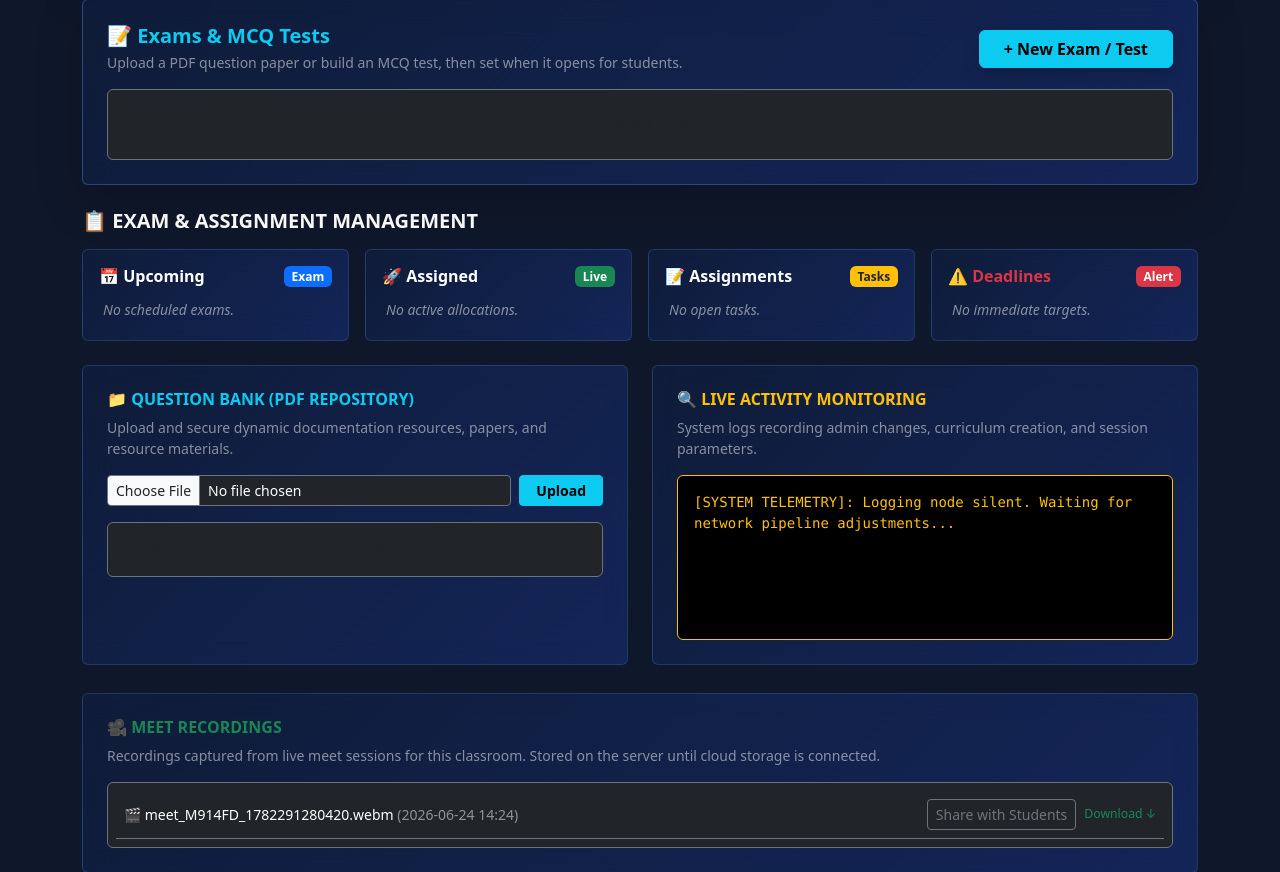
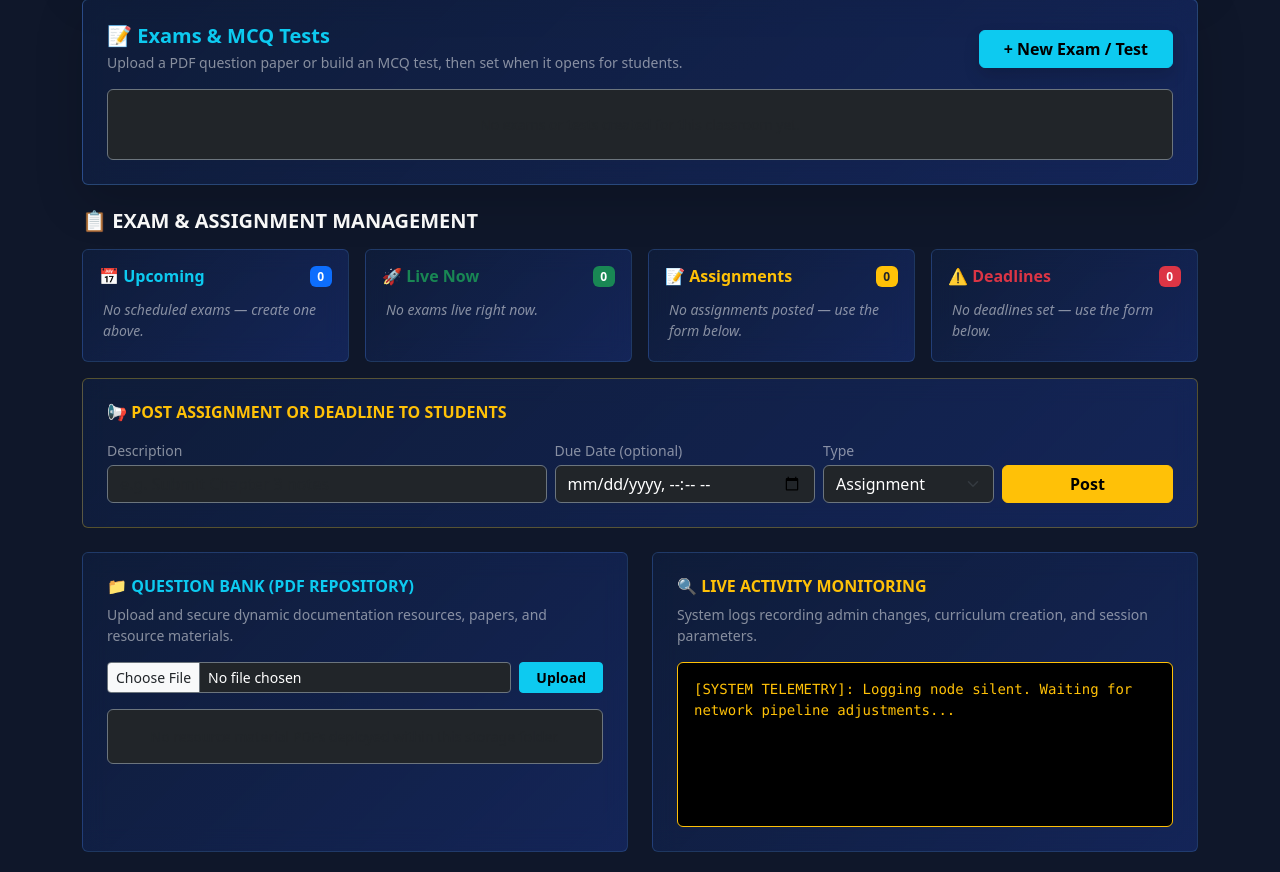
Before and after one commit to Jaskiratkaur912/ExamGuard-AI, a Flask app: page /classroom/M914FD in a window 1280 px wide. Shown: the part 389-1261 px from the top of the page. Run offline with Flask 3, Linux system fonts and the light colour scheme; the visitor is signed in with stand-in values (Sample User, id 1).

Commit message:
Updated classroom page

```diff
--- a/templates/classroom.html
+++ b/templates/classroom.html
@@ -71,20 +71,21 @@
     </div>
 
     <h4 class="fw-bold text-white mb-3 fs-5 text-uppercase tracking-wider text-info">📋 Exam & Assignment Management</h4>
-    <div class="row g-3 mb-4">
+
+    {# Live panels — auto-populated from exam papers above; assignments posted below #}
+    <div class="row g-3 mb-3">
 
       <div class="col-md-3">
         <div class="card glass-panel p-3 h-100">
-          <h6 class="fw-bold text-white mb-2 d-flex justify-content-between align-items-center">
-            📅 Upcoming
-            <span class="badge bg-primary text-white style="font-size:10px;">Exam</span>
+          <h6 class="fw-bold text-info mb-2 d-flex justify-content-between align-items-center">
+            📅 Upcoming <span class="badge bg-primary">{{ exams.upcoming|length }}</span>
           </h6>
           <div class="scroll-pane small text-white-50">
             {% if not exams.upcoming %}
-              <p class="fst-italic p-1 m-0">No scheduled exams.</p>
+              <p class="fst-italic p-1 m-0">No scheduled exams — create one above.</p>
             {% endif %}
             {% for item in exams.upcoming %}
-              <div class="p-2 mb-1 bg-dark bg-opacity-30 rounded border border-secondary text-white">{{ item }}</div>
+              <div class="p-2 mb-1 bg-dark bg-opacity-30 rounded border border-info border-opacity-25 text-white lh-sm">{{ item }}</div>
             {% endfor %}
           </div>
         </div>
@@ -92,16 +93,15 @@
 
       <div class="col-md-3">
         <div class="card glass-panel p-3 h-100">
-          <h6 class="fw-bold text-white mb-2 d-flex justify-content-between align-items-center">
-            🚀 Assigned
-            <span class="badge bg-success text-white">Live</span>
+          <h6 class="fw-bold text-success mb-2 d-flex justify-content-between align-items-center">
+            🚀 Live Now <span class="badge bg-success">{{ exams.assigned_exams|length }}</span>
           </h6>
           <div class="scroll-pane small text-white-50">
             {% if not exams.assigned_exams %}
-              <p class="fst-italic p-1 m-0">No active allocations.</p>
+              <p class="fst-italic p-1 m-0">No exams live right now.</p>
             {% endif %}
             {% for item in exams.assigned_exams %}
-              <div class="p-2 mb-1 bg-dark bg-opacity-30 rounded border border-secondary text-white">{{ item }}</div>
+              <div class="p-2 mb-1 bg-success bg-opacity-10 rounded border border-success border-opacity-25 text-success lh-sm">{{ item }}</div>
             {% endfor %}
           </div>
         </div>
@@ -109,16 +109,22 @@
 
       <div class="col-md-3">
         <div class="card glass-panel p-3 h-100">
-          <h6 class="fw-bold text-white mb-2 d-flex justify-content-between align-items-center">
-            📝 Assignments
-            <span class="badge bg-warning text-dark">Tasks</span>
+          <h6 class="fw-bold text-warning mb-2 d-flex justify-content-between align-items-center">
+            📝 Assignments <span class="badge bg-warning text-dark">{{ exams.assigned_assignments|length }}</span>
           </h6>
           <div class="scroll-pane small text-white-50">
             {% if not exams.assigned_assignments %}
-              <p class="fst-italic p-1 m-0">No open tasks.</p>
+              <p class="fst-italic p-1 m-0">No assignments posted — use the form below.</p>
             {% endif %}
             {% for item in exams.assigned_assignments %}
-              <div class="p-2 mb-1 bg-dark bg-opacity-30 rounded border border-secondary text-white">{{ item }}</div>
+              <div class="p-2 mb-1 bg-dark bg-opacity-30 rounded border border-warning border-opacity-25 text-white lh-sm d-flex justify-content-between align-items-start gap-2">
+                <span>{{ item }}</span>
+                <form action="/classroom/{{ classroom.token }}/delete-assignment" method="POST" style="flex-shrink:0;">
+                  <input type="hidden" name="kind" value="assignment">
+                  <input type="hidden" name="index" value="{{ loop.index0 }}">
+                  <button type="submit" class="btn btn-sm btn-outline-danger py-0 px-1" style="font-size:10px;" onclick="return confirm('Remove this assignment?')">✕</button>
+                </form>
+              </div>
             {% endfor %}
           </div>
         </div>
@@ -127,20 +133,54 @@
       <div class="col-md-3">
         <div class="card glass-panel p-3 h-100">
           <h6 class="fw-bold text-danger mb-2 d-flex justify-content-between align-items-center">
-            ⚠️ Deadlines
-            <span class="badge bg-danger text-white">Alert</span>
+            ⚠️ Deadlines <span class="badge bg-danger">{{ exams.deadlines|length }}</span>
           </h6>
           <div class="scroll-pane small text-white-50">
             {% if not exams.deadlines %}
-              <p class="fst-italic p-1 m-0">No immediate targets.</p>
+              <p class="fst-italic p-1 m-0">No deadlines set — use the form below.</p>
             {% endif %}
             {% for item in exams.deadlines %}
-              <div class="p-2 mb-1 bg-danger bg-opacity-10 rounded border border-danger text-danger fw-bold">{{ item }}</div>
+              <div class="p-2 mb-1 bg-danger bg-opacity-10 rounded border border-danger text-danger fw-bold lh-sm d-flex justify-content-between align-items-start gap-2">
+                <span>{{ item }}</span>
+                <form action="/classroom/{{ classroom.token }}/delete-assignment" method="POST" style="flex-shrink:0;">
+                  <input type="hidden" name="kind" value="deadline">
+                  <input type="hidden" name="index" value="{{ loop.index0 }}">
+                  <button type="submit" class="btn btn-sm btn-outline-danger py-0 px-1" style="font-size:10px;" onclick="return confirm('Remove this deadline?')">✕</button>
+                </form>
+              </div>
             {% endfor %}
           </div>
         </div>
       </div>
 
+    </div>
+
+    {# Post a new assignment or deadline — students see this instantly #}
+    <div class="card glass-panel p-4 mb-4" style="border-color: rgba(250,204,21,0.3) !important;">
+      <h6 class="fw-bold text-warning mb-3 fs-6 text-uppercase">📢 Post Assignment or Deadline to Students</h6>
+      <form action="/classroom/{{ classroom.token }}/post-assignment" method="POST">
+        <div class="row g-2 align-items-end">
+          <div class="col-md-5">
+            <label class="form-label text-white-50 small mb-1">Description</label>
+            <input type="text" name="assignment_text" class="form-control bg-dark text-white border-secondary"
+                   placeholder="e.g. Submit Chapter 3 notes" required>
+          </div>
+          <div class="col-md-3">
+            <label class="form-label text-white-50 small mb-1">Due Date (optional)</label>
+            <input type="datetime-local" name="deadline" class="form-control bg-dark text-white border-secondary">
+          </div>
+          <div class="col-md-2">
+            <label class="form-label text-white-50 small mb-1">Type</label>
+            <select name="kind" class="form-select bg-dark text-white border-secondary">
+              <option value="assignment">Assignment</option>
+              <option value="deadline">Deadline Alert</option>
+            </select>
+          </div>
+          <div class="col-md-2">
+            <button type="submit" class="btn btn-warning w-100 fw-bold">Post</button>
+          </div>
+        </div>
+      </form>
     </div>
 
     <div class="row g-4">
```
